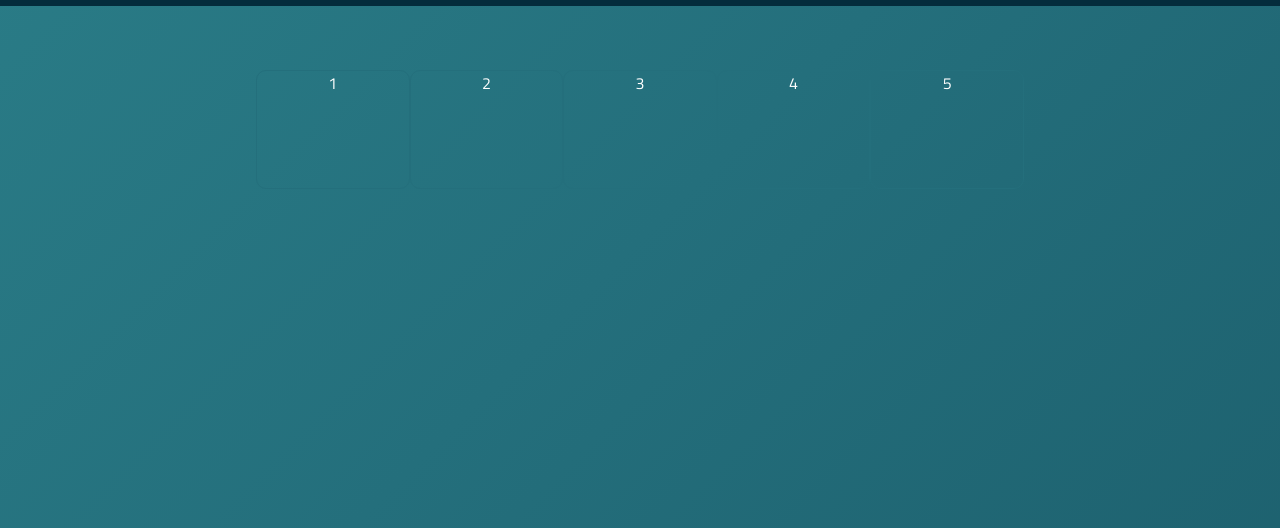
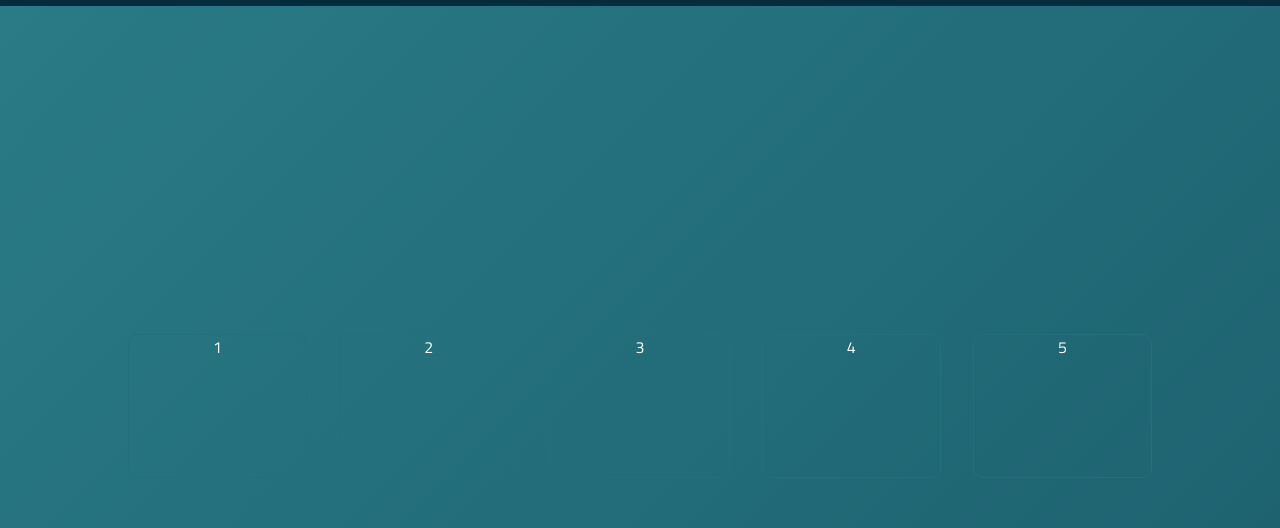
Before and after one commit to CarlosELSouza/Modelo-EXENS, a React (Create React App) app: page /home in a window 1280 px wide. Shown: the part 1644-2172 px from the top of the page. Built offline with nearby package versions, Linux system fonts and the light colour scheme.

Commit message:
Update home.css

```diff
--- a/src/styles/home.css
+++ b/src/styles/home.css
@@ -188,13 +188,21 @@
 }
 
 .our__products {
-    padding: 5% 20% 5% 20%;
+    display: flex;
+    padding: 5% 10% 5% 10%;
     height: 100vh;
+    width: 100%;
+    align-items: center;
+    justify-content: center;
 }
 
 .card__container{
+    width: 100%;
     display: flex;
     flex-direction: row;
+    column-gap: 2rem;
+    align-items: center;
+    justify-content: center;
 }
 
 .card__item {
```
